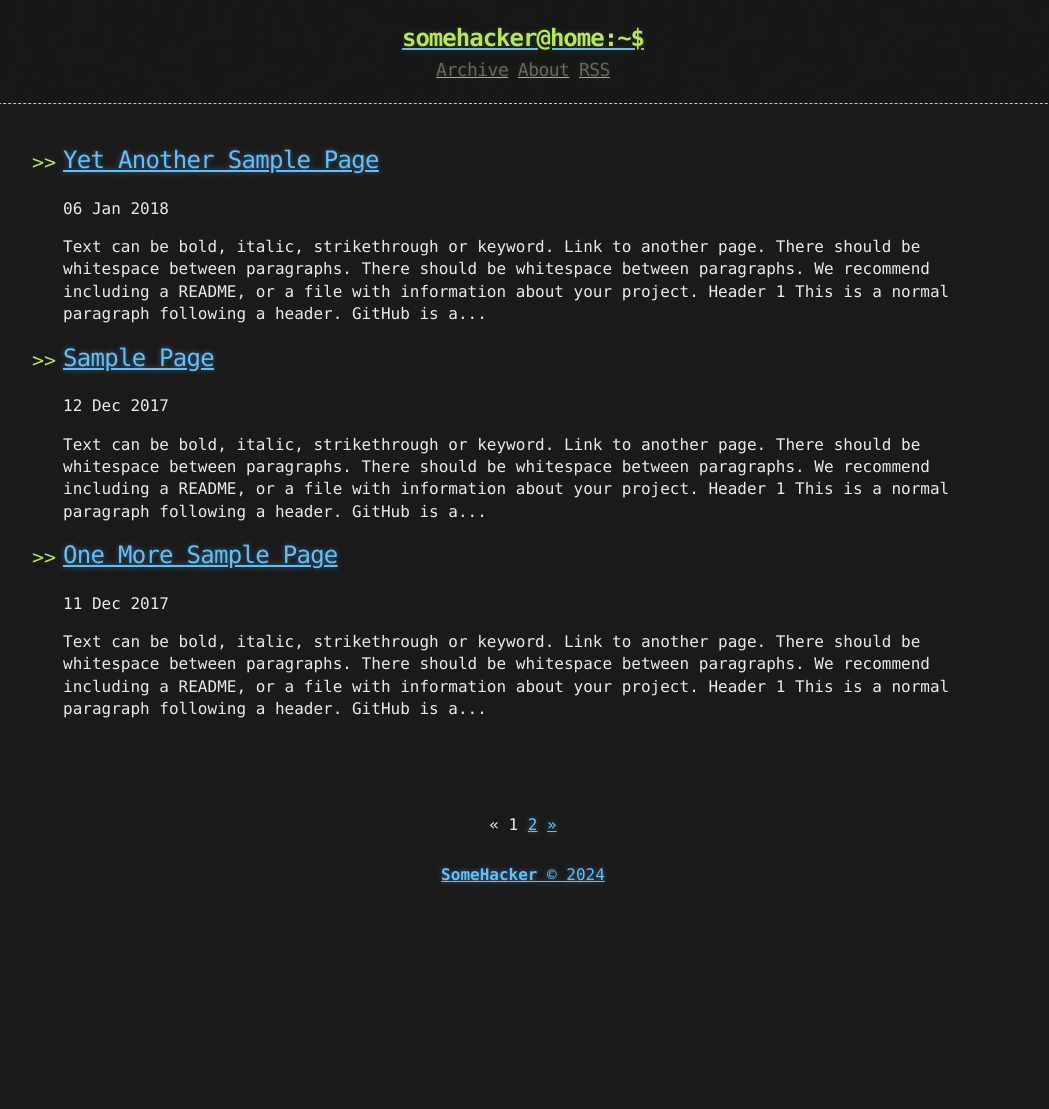
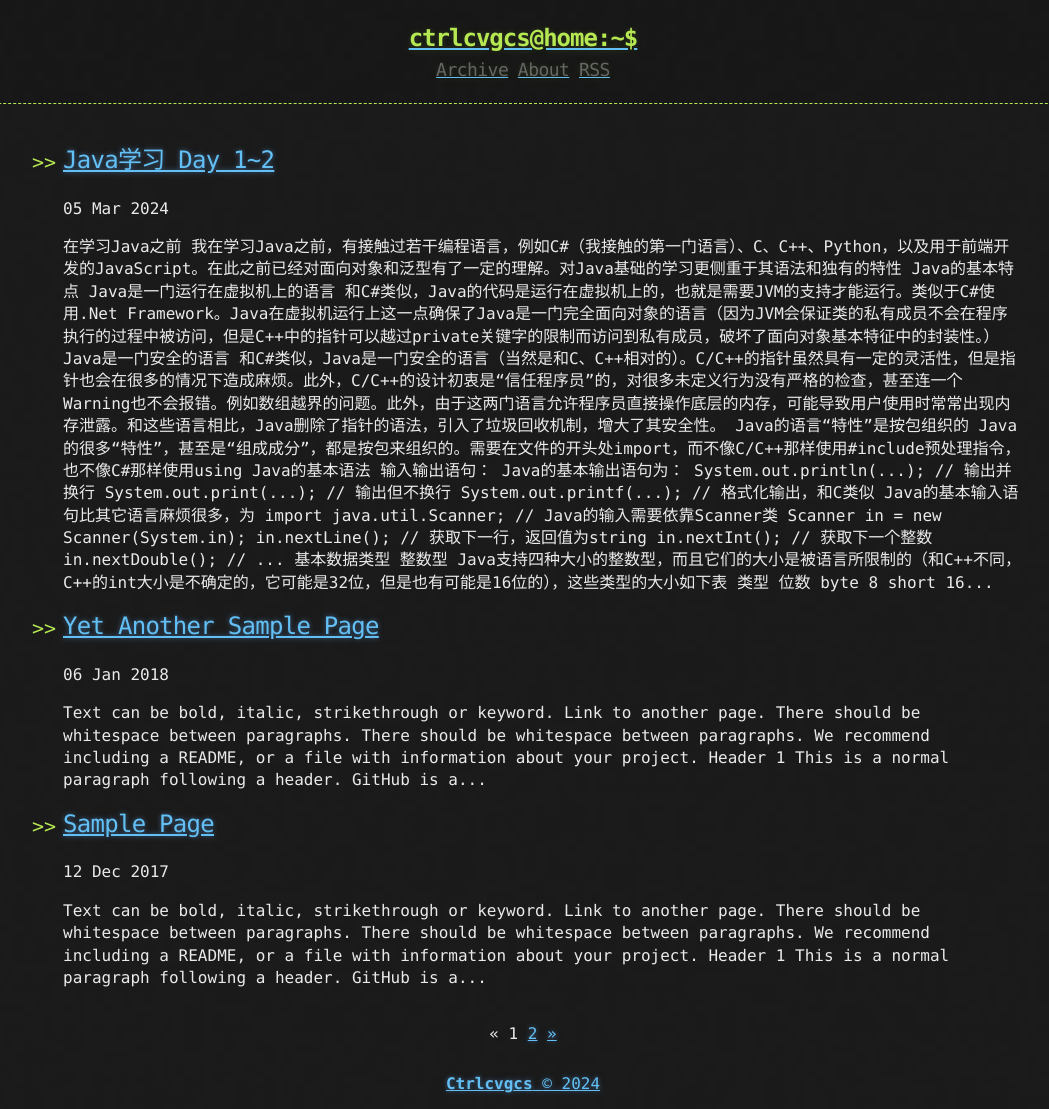
Before and after one commit to C-256/swconstruction, a Jekyll site: the page built from docs/index.html, in a window 1280 px wide. Shown: the whole page, without its empty margins (117-1166 px from the left). Built offline with Jekyll 4.4.1, drawn with Linux system fonts in a browser that asks for light colours; the list of posts is cut into pages by our own code; before the commit the page ends 900 px from its top, so only the background shows below that.

Commit message:
Add a post

````diff
--- a/docs/_config.yml
+++ b/docs/_config.yml
@@ -1,9 +1,9 @@
-title: Hacker-Blog
-description: "A Jekyll Blog Theme For Hackers"
+title: Ctrlcvgcs's Blog
+description: "Blog of software construction class"
 author:
-  name: "SomeHacker"
-  email: "someone@somewebsite.somedomain"
-  url: "https://ashishchaudhary.in/hacker-blog"
+  name: "Ctrlcvgcs"
+  email: "cristaux60.08@google.com"
+  url: "https://C-256.github.io/"
 
 baseurl: /
 
@@ -28,5 +28,5 @@ plugins:
   - jekyll-sitemap
 
 # Custom variables
-owner : "SomeHacker"
-year : "2020"
+owner : "Ctrlcvgcs"
+year : "2024"
--- /dev/null
+++ b/docs/_posts/2024-03-05-Java-Learning-1.md
@@ -0,0 +1,92 @@
+---
+title: Java学习 Day 1~2
+published: true
+---
+
+# 在学习Java之前
+
+我在学习Java之前，有接触过若干编程语言，例如C#（我接触的第一门语言）、C、C++、Python，以及用于前端开发的JavaScript。在此之前已经对面向对象和泛型有了一定的理解。对Java基础的学习更侧重于其语法和独有的特性
+
+# Java的基本特点
+
+## Java是一门运行在虚拟机上的语言
+
+和C#类似，Java的代码是运行在虚拟机上的，也就是需要JVM的支持才能运行。类似于C#使用.Net Framework。Java在虚拟机运行上这一点确保了Java是一门完全面向对象的语言（因为JVM会保证类的私有成员不会在程序执行的过程中被访问，但是C++中的指针可以越过`private`关键字的限制而访问到私有成员，破坏了面向对象基本特征中的封装性。）
+
+## Java是一门安全的语言
+
+和C#类似，Java是一门安全的语言（当然是和C、C++相对的）。C/C++的指针虽然具有一定的灵活性，但是指针也会在很多的情况下造成麻烦。此外，C/C++的设计初衷是“信任程序员”的，对很多未定义行为没有严格的检查，甚至连一个Warning也不会报错。例如数组越界的问题。此外，由于这两门语言允许程序员直接操作底层的内存，可能导致用户使用时常常出现内存泄露。和这些语言相比，Java删除了指针的语法，引入了垃圾回收机制，增大了其安全性。
+
+## Java的语言“特性”是按包组织的
+
+Java的很多“特性”，甚至是“组成成分”，都是按包来组织的。需要在文件的开头处`import`，而不像C/C++那样使用`#include`预处理指令，也不像C#那样使用`using`
+
+# Java的基本语法
+
+## 输入输出语句：
+
+Java的基本输出语句为：
+
+```java
+System.out.println(...);  // 输出并换行
+System.out.print(...);    // 输出但不换行
+System.out.printf(...);   // 格式化输出，和C类似
+```
+
+Java的基本输入语句比其它语言麻烦很多，为
+
+```java
+import java.util.Scanner;             // Java的输入需要依靠Scanner类
+
+Scanner in = new Scanner(System.in);
+in.nextLine();                        // 获取下一行，返回值为string
+in.nextInt();                         // 获取下一个整数
+in.nextDouble();                      // ...
+```
+
+## 基本数据类型
+
+1. 整数型
+
+Java支持四种大小的整数型，而且它们的大小是被语言所限制的（和C++不同，C++的`int`大小是不确定的，它可能是32位，但是也有可能是16位的），这些类型的大小如下表
+
+| 类型 | 位数 |
+| :-: | :-: |
+| `byte` | 8 |
+| `short` | 16 |
+| `int` | 32 |
+| `long` | 64 |
+
+除了上表所示的四种以外，还有大整数类型`BigInteger`，可以用来表示很大的整数，但是Java不像C++和C#那样支持运算符重载，所以需要使用`add()`之类的方法来实现运算、比较大小，大整数类型的输入和输出也需要使用专门的函数。大整数类型实际上是一种引用类型，要防止`null`
+
+大整数在`java.math.BigInteger`类，使用前需`import`。
+
+2. 小数型
+
+Java支持单精度浮点数和双精度浮点数两种浮点小数。
+
+| 类别 | 类型 | 位数 |
+| :-: | :-: | :-: |
+| 单精度浮点数 | `float` | 32 |
+| 双精度浮点数 | `double` | 64 |
+
+此外还有大十进制数`BigDecimal`，和大整数类似，它也是一个引用类型。由于二进制下很多的小数都无法使用有限小数表示，`float`和`double`类型都有一定的精度丢失，例如`double`类型的0.3可能和实际的0.3相差一个很小的小数，但是这也确实导致了精度的丢失，可能会出现以下情况
+
+```java
+double a = 0.3
+System.out.println(a == 0.3 ? "Equals" : "Not Equals");
+```
+
+输出为：
+
+```
+Not Equals
+```
+
+出于相同的原因，不要使用`BigDecimal BigDecimal(double a_double_var);`，如果想从一个`double`变量为一个大十进制数赋值，可以使用`static BigDecimal valueOf(double a_double_var);`。当然也可以使用一个字符串来初始化一个大十进制数。
+
+大十进制数在`java.math.BigDecimal`类，使用前需`import`。
+
+# 一些心得体会
+
+~~为什么没有运算符重载！！！~~
````
Also changed, not shown: 1 other file.
